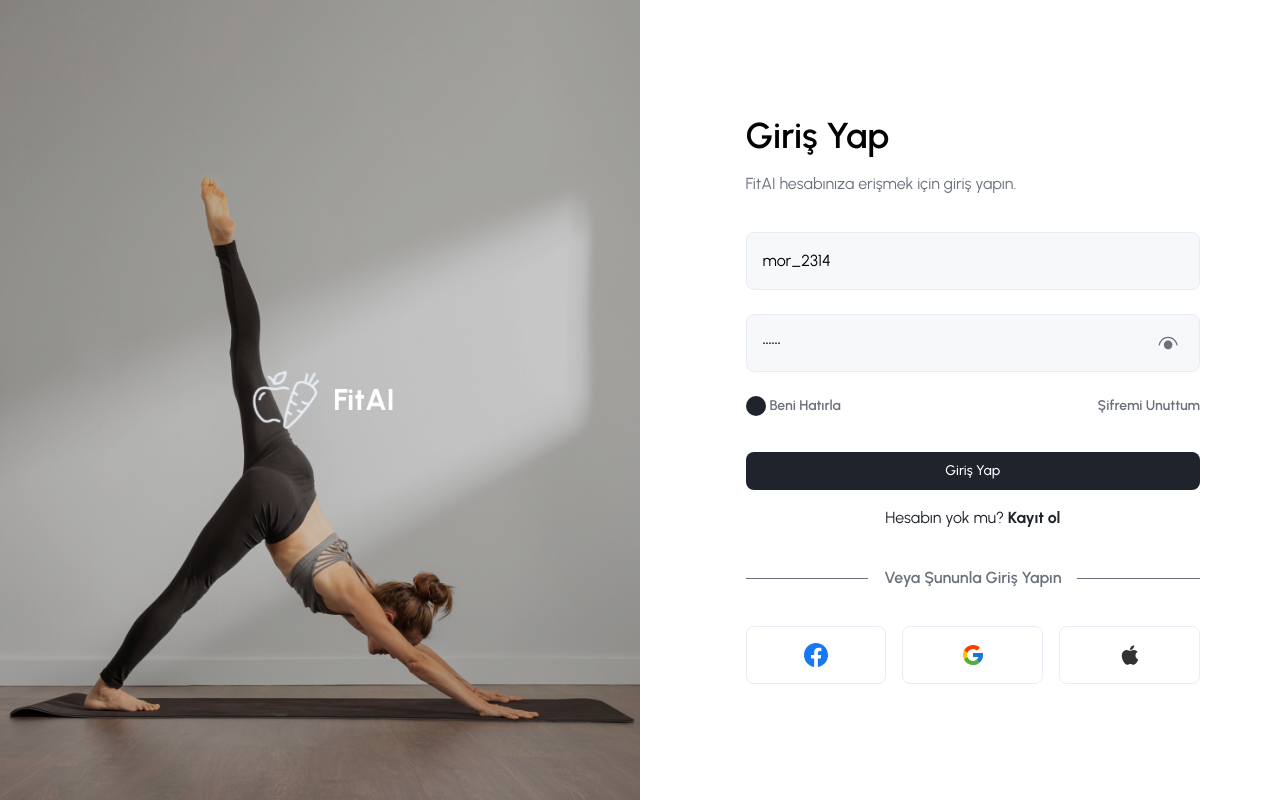
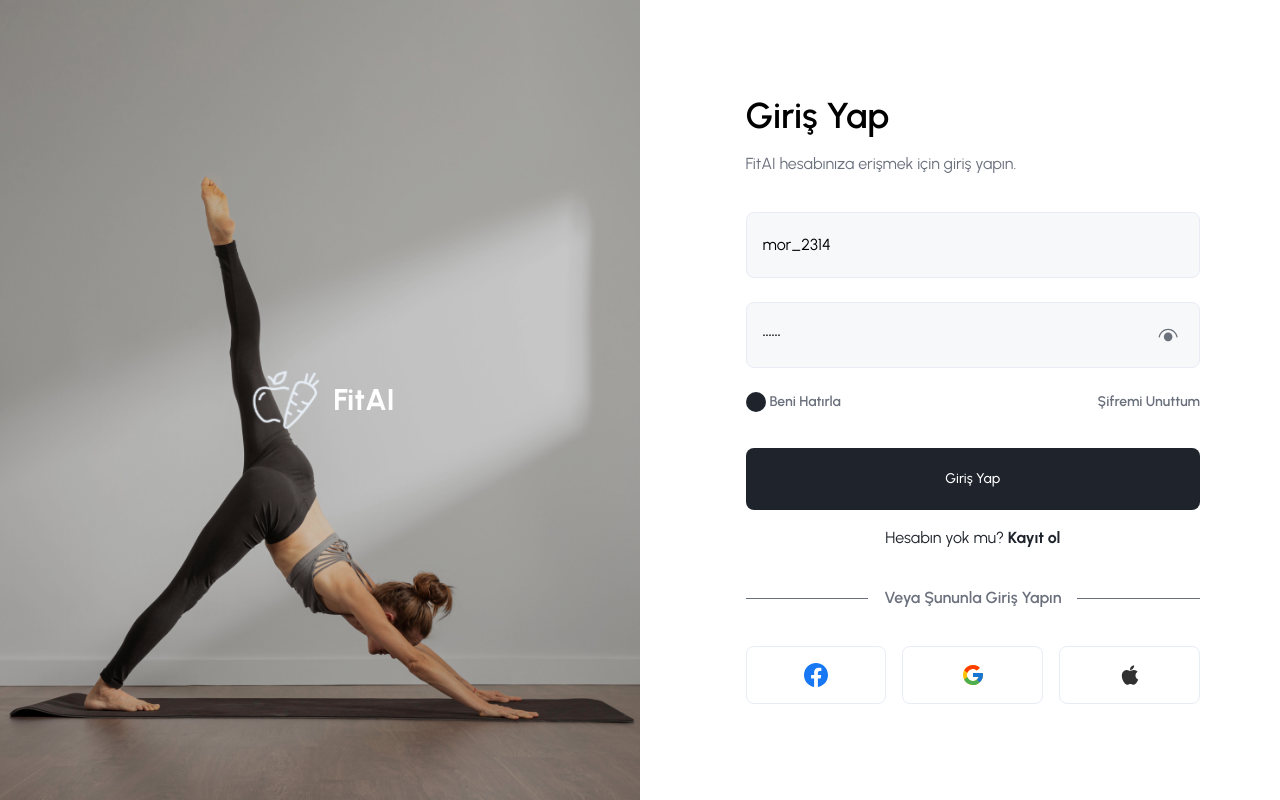
Before and after one commit to MobvenTeam1/FitAI-front-end-app-react.ts, a React (Vite) app: page /auth/login in a window 1280 px wide. Built offline with nearby package versions, Linux system fonts and the light colour scheme.

Commit message:
button and input padding updated

```diff
--- a/src/components/customs/custom-button.tsx
+++ b/src/components/customs/custom-button.tsx
@@ -45,9 +45,9 @@ export const CustomButton: FC<CustomButtonProps> = ({
   };
 
   const sizeClassNames = {
-    sm: "py-1 px-2 text-xs",
-    md: "py-2 px-4 text-sm",
-    lg: "py-3 px-6 text-lg",
+    sm: "px-3 py-4 text-xs",
+    md: "px-4 py-5 text-sm",
+    lg: "px-5 py-6 text-lg",
   };
 
   const className = `${baseClassName} ${variantClassNames[variant]} ${sizeClassNames[size]}`;
--- a/src/components/hook-form/RHFTextfield.tsx
+++ b/src/components/hook-form/RHFTextfield.tsx
@@ -35,7 +35,7 @@ export const RHFTextfield: FC<InputProps> = ({
           id={name}
           type={inputType}
           placeholder={label}
-          className="border border-gray-200 rounded-lg p-4 w-full bg-gray-300"
+          className="border border-gray-200 rounded-lg px-4 py-5 w-full bg-gray-300"
           {...register(name)}
           {...props}
         />
```
